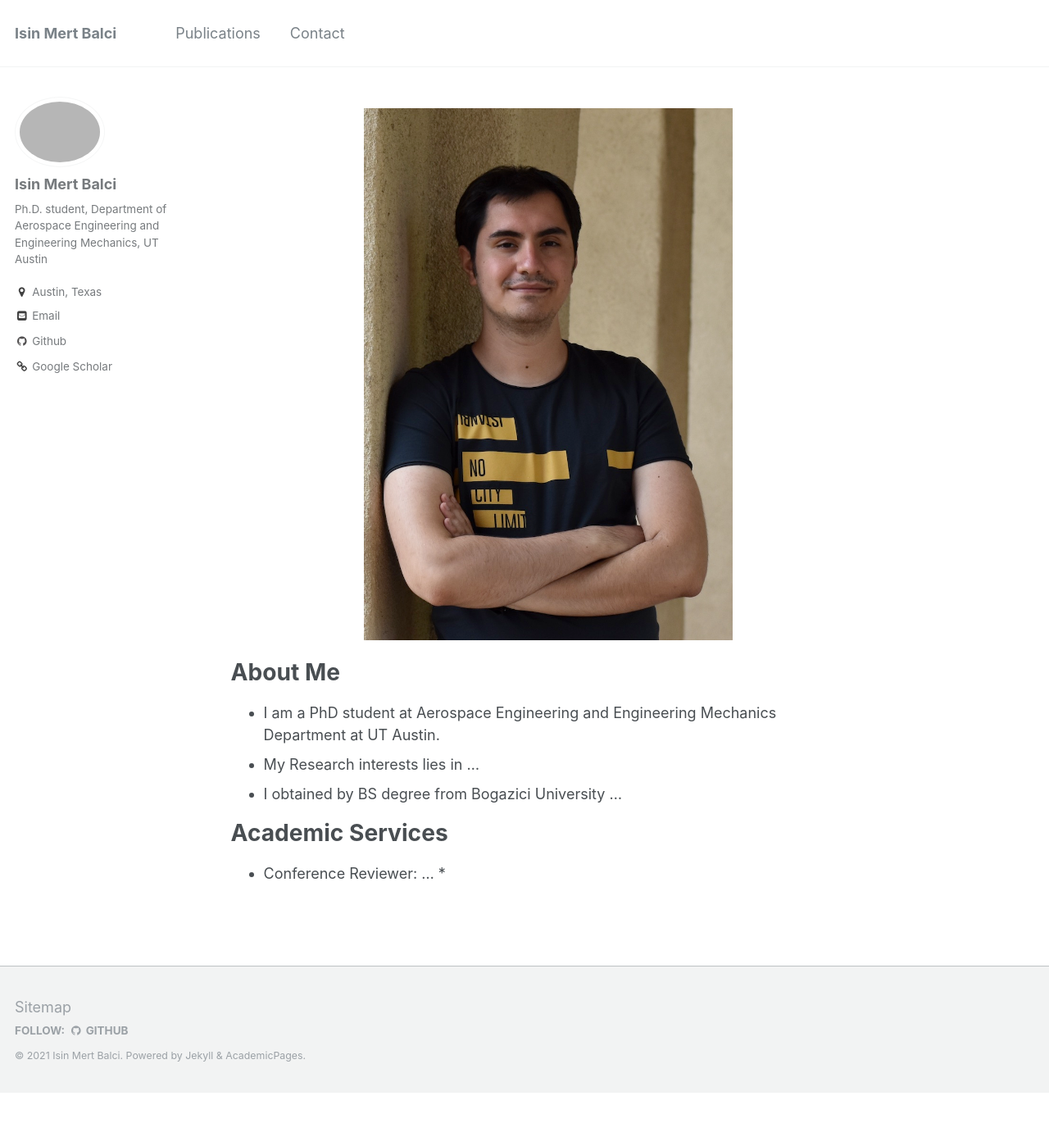
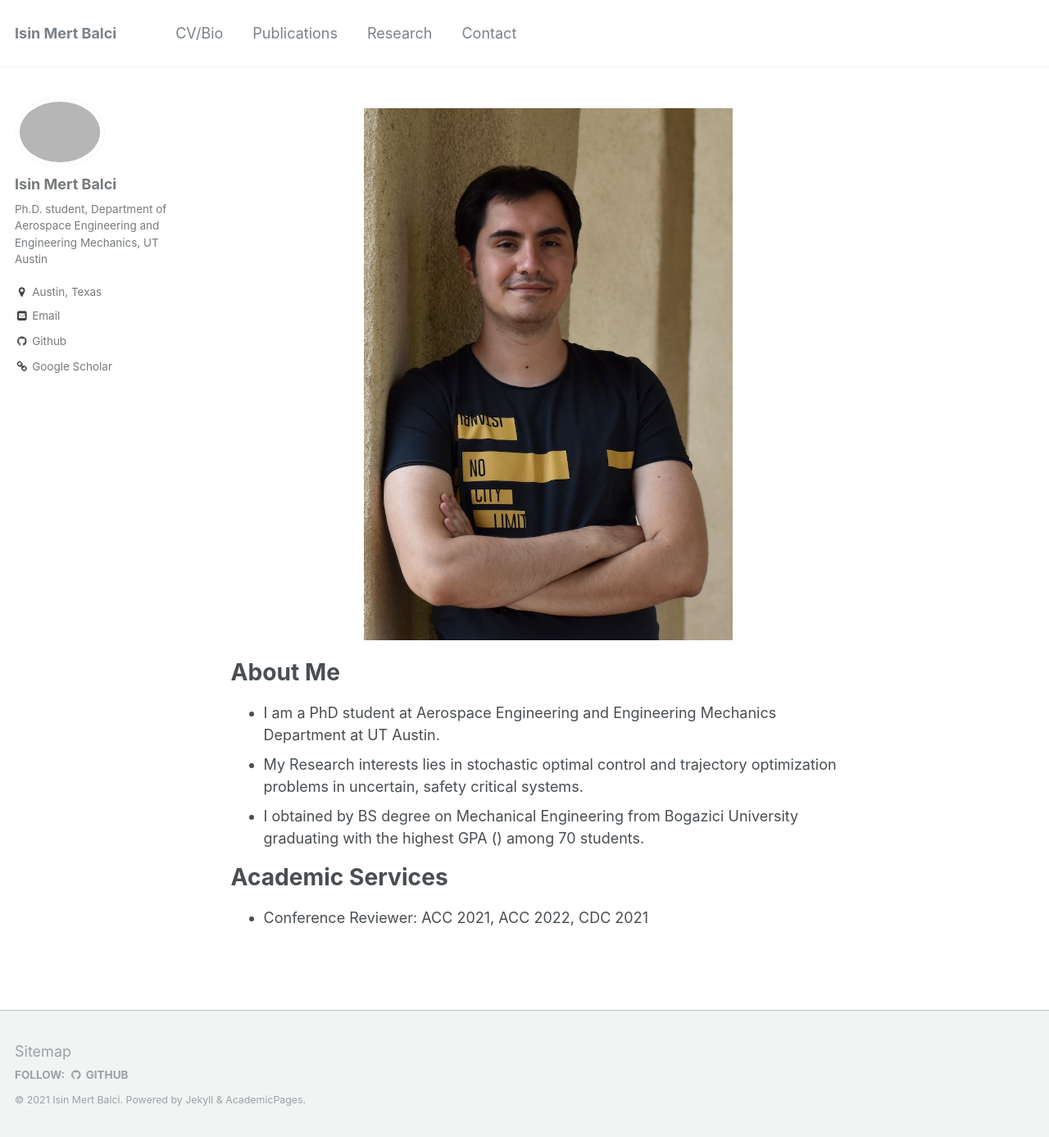
Before and after one commit to isinmert/isinmert.github.io, a Jekyll site: the page built from _pages/about.md, in a window 1280 px wide and 1387 px high. Shown: the whole window at 82% size. Built offline with Jekyll 4.4.1, drawn with Linux system fonts in a browser that asks for light colours.

Commit message:
new changes

```diff
--- a/_config.yml
+++ b/_config.yml
@@ -78,7 +78,7 @@ analytics:
 # Site Author
 author:
   name             : "Isin Mert Balci"
-  avatar           : "lantaoyu.jpg"
+  avatar           : "images/isin-pic.jpg"
   bio              : "Ph.D. student, Department of Aerospace Engineering and Engineering Mechanics, UT Austin"
   location         : "Austin, Texas"
   employer         :
--- a/_data/navigation.yml
+++ b/_data/navigation.yml
@@ -1,10 +1,13 @@
 # main links links
 main:
-  # - title: "CV/Bio"
-  #   url: /files/lantaoyu_cv.pdf
+  - title: "CV/Bio"
+    url: /files/lantaoyu_cv.pdf
 
   - title: "Publications"
     url: /publications/
+
+  - title: "Research"
+    url: /research/
 
   # - title: "Awards & Honors"
   #   url: /awards/
--- a/_pages/about.md
+++ b/_pages/about.md
@@ -14,10 +14,9 @@ redirect_from:
 
 # About Me
 * I am a PhD student at Aerospace Engineering and Engineering Mechanics Department at UT Austin.
-* My Research interests lies in ...
-* I obtained by BS degree from Bogazici University ...
+* My Research interests lies in stochastic optimal control and trajectory optimization problems in uncertain, safety critical systems.
+* I obtained by BS degree on Mechanical Engineering from Bogazici University graduating with the highest GPA () among 70 students.
 
 
 # Academic Services
-* Conference Reviewer: ...
-*
+* Conference Reviewer: ACC 2021, ACC 2022, CDC 2021
```
Also changed, not shown: _pages/cv.md (+1 -1 lines), _pages/research.md (added, +9 -0 lines), images/isin-pic.jpg (added), images/isin-pic2.jpg (added), images/isin-pic3.jpg (added), 1 other file.
